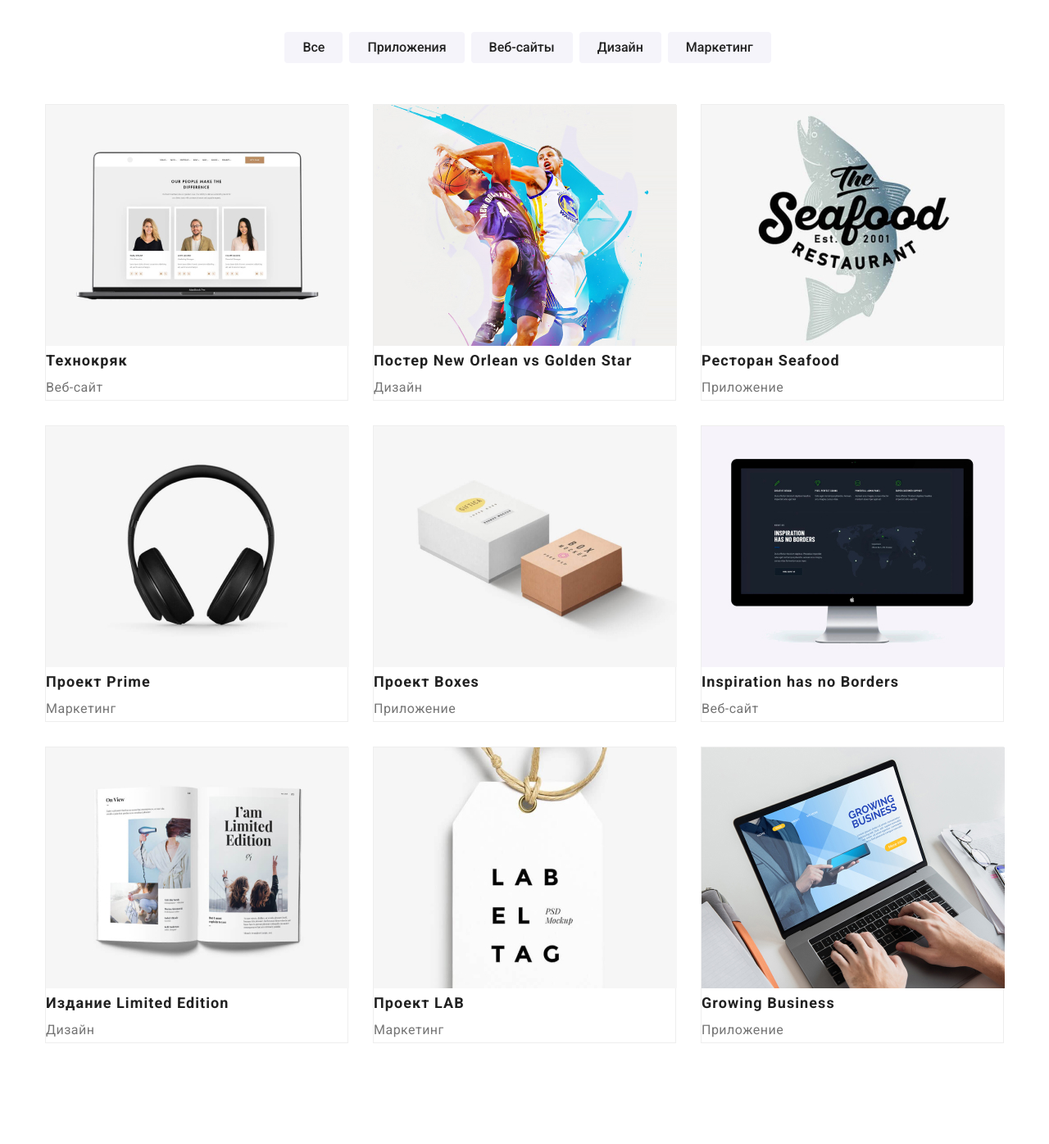
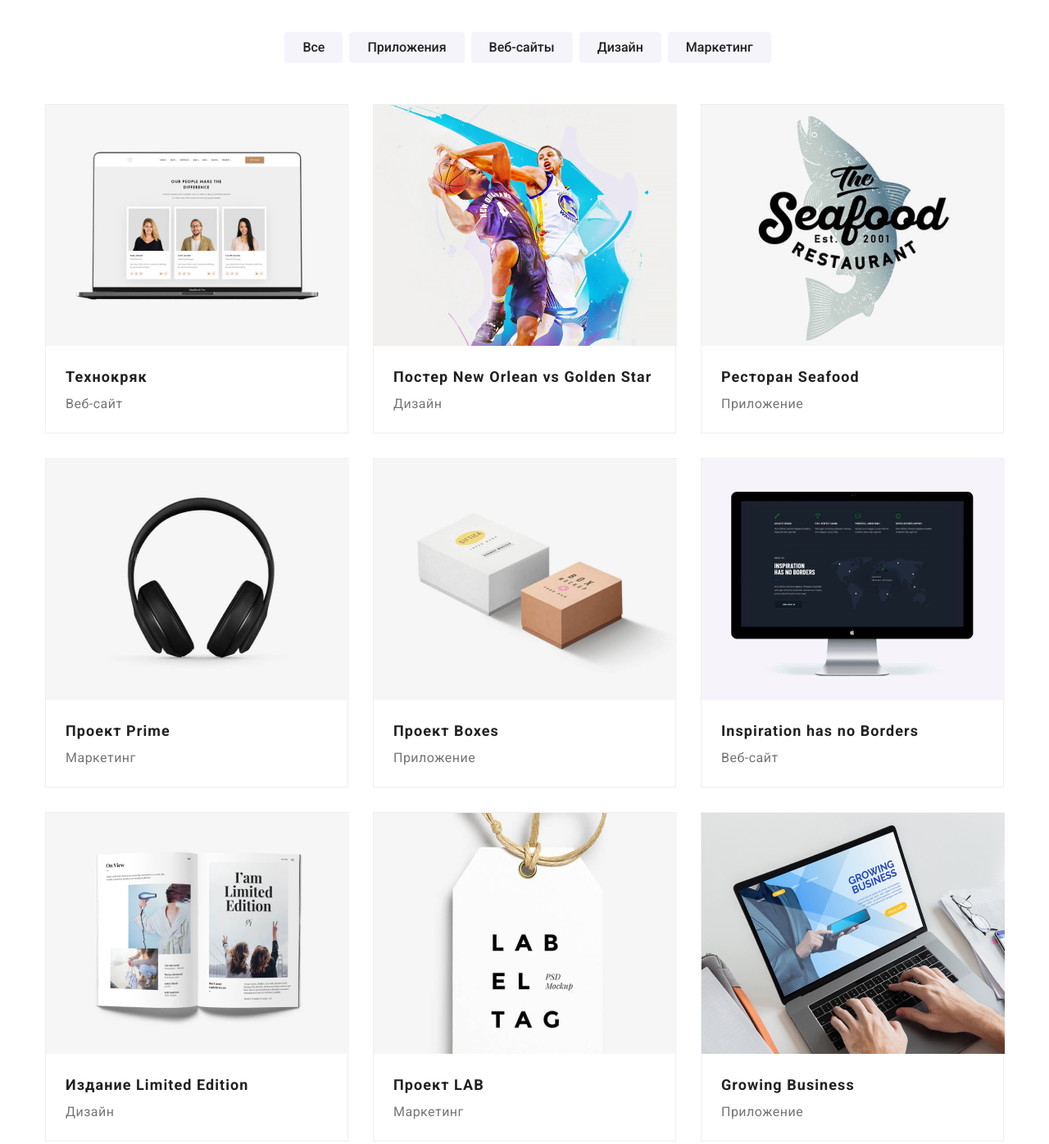
Before and after one commit to volodymyrmukhtarov/goit-markup-hw-03, a plain HTML site: page portfolio.html in a window 1280 px wide. Shown: the part 140-1536 px from the top of the page at 82% size. Drawn offline with nearby package versions, Linux system fonts and the light colour scheme.

Commit message:
исправляет ошибки
задает падинги, убирает лишние, добавляет див в портфолио

```diff
--- a/css/styles.css
+++ b/css/styles.css
@@ -237,7 +237,6 @@ body {
 
 .whotwedo-section {
   padding-bottom: 95px;
-  margin: 0px 89.5px;
 }
 .imeges-title {
   font-weight: bold;
@@ -260,7 +259,7 @@ body {
 /* -- Team -- */
 
 .our-team {
-  padding: 95px;
+  padding: 95px 0px;
   background-color: #f5f4fa;
 }
 .our-team-title {
@@ -402,3 +401,6 @@ body {
 
   color: var(--text-main-color);
 }
+.portfolio-card-container {
+  padding: 20px 24px;
+}
--- a/portfolio.html
+++ b/portfolio.html
@@ -52,33 +52,70 @@
             </ul>
 
             <ul class="portfolio-card">
-                <li class="project"><a class="project-card-link" href="#"><img src="./images/notebook.jpg" alt="" width="370" height="294">
-                    <h2 class="portfolio-image-title">Технокряк</h2>
-                    <p class="image-description">Веб-сайт</p></a></li>
-                <li class="project"><a class="project-card-link" href="#"><img src="./images/basketball.jpg" alt="" width="370" height="294">
+                <li class="project">
+                    <a class="project-card-link" href="#"><img src="./images/notebook.jpg" alt="" width="370" height="294">
+                    <div class="portfolio-card-container"><h2 class="portfolio-image-title">Технокряк</h2>
+                         <p class="image-description">Веб-сайт</p>
+                    </div>
+                    </a>
+                </li>
+                <li class="project">
+                    <a class="project-card-link" href="#"><img src="./images/basketball.jpg" alt="" width="370" height="294">
+                   <div class="portfolio-card-container">
                         <h2 class="portfolio-image-title">Постер New Orlean vs Golden Star</h2>
-                    <p class="image-description">Дизайн</p></a></li>
-                <li class="project"><a  class="project-card-link"href="#"><img src="./images/restaurant.jpg" alt="" width="370" height="294">
+                        <p class="image-description">Дизайн</p>
+                   </div>
+                    </a>
+                </li>
+                <li class="project"><a  class="project-card-link" href="#"><img src="./images/restaurant.jpg" alt="" width="370" height="294">
+                   <div class="portfolio-card-container">
                         <h2 class="portfolio-image-title">Ресторан Seafood</h2>
-                    <p class="image-description">Приложение</p></a></li>
+                        <p class="image-description">Приложение</p>
+                   </div>
+                     </a>
+                </li>
                 <li class="project"><a class="project-card-link" href="#"><img src="./images/headphones.jpg" alt="" width="370" height="294">
+                   <div class="portfolio-card-container">
                         <h2 class="portfolio-image-title">Проект Prime</h2>
-                    <p class="image-description">Маркетинг</p></a></li>
+                        <p class="image-description">Маркетинг</p>
+                   </div>
+                    </a>
+                </li>
                 <li class="project"><a class="project-card-link" href="#"><img src="./images/boxes.jpg" alt="" width="370" height="294">
+                    <div class="portfolio-card-container">
                         <h2 class="portfolio-image-title">Проект Boxes</h2>
-                    <p class="image-description">Приложение</p></a></li>
+                        <p class="image-description">Приложение</p>
+                    </div>
+                    </a>
+                </li>
                 <li class="project"><a class="project-card-link" href="#"><img src="./images/monitor.jpg" alt="" width="370" height="294">
+                    <div class="portfolio-card-container">
                         <h2 class="portfolio-image-title">Inspiration has no Borders</h2>
-                    <p class="image-description">Веб-сайт</p></a></li>
+                        <p class="image-description">Веб-сайт</p>
+                    </div>
+                    </a>
+                </li>
                 <li class="project"><a class="project-card-link" href="#"><img src="./images/magazine.jpg" alt="" width="370" height="294">
+                    <div class="portfolio-card-container">
                         <h2 class="portfolio-image-title">Издание Limited Edition</h2>
-                    <p class="image-description">Дизайн</p></a></li>
+                        <p class="image-description">Дизайн</p>
+                    </div>
+                    </a>
+                </li>
                 <li class="project"><a class="project-card-link" href="#"><img src="./images/label.jpg" alt="" width="370" height="294">
+                   <div class="portfolio-card-container">
                         <h2 class="portfolio-image-title">Проект LAB</h2>
-                    <p class="image-description">Маркетинг</p></a></li>
+                        <p class="image-description">Маркетинг</p>
+                   </div>
+                    </a>
+                </li>
                 <li class="project"><a class="project-card-link" href="#"><img src="./images/business.jpg" alt="" width="370" height="294">
+                    <div class="portfolio-card-container">
                         <h2 class="portfolio-image-title">Growing Business</h2>
-                    <p class="image-description">Приложение</p></a></li>
+                        <p class="image-description">Приложение</p>
+                    </div>
+                    </a>
+                </li>
             </ul>
         </section>
     </main>
```
Lines whose indentation alone changed are shown as unchanged.
